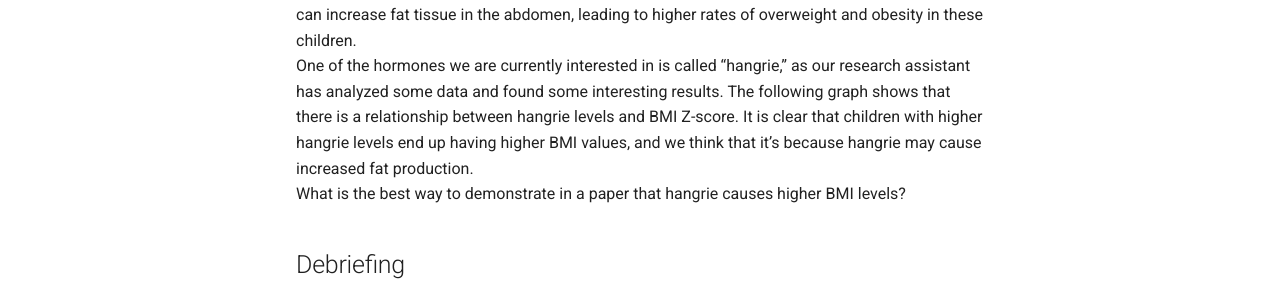
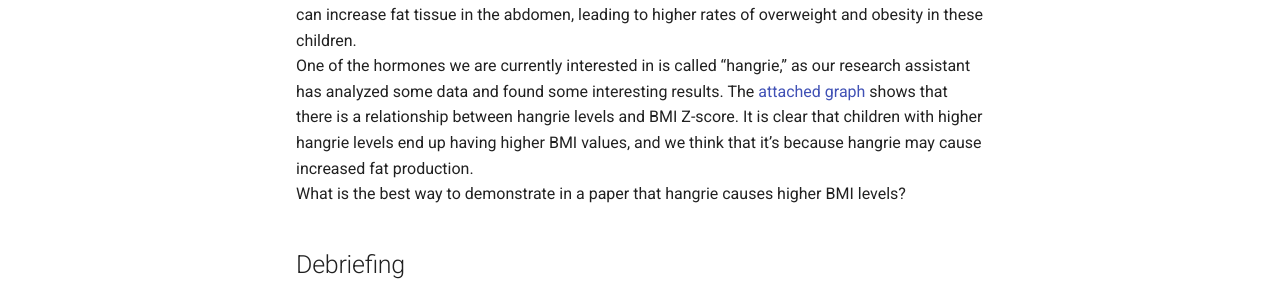
Before and after one commit to USCbiostats/PM516, an MkDocs documentation site: the page built from docs/consults/consult4.md, in a window 1280 px wide and 900 px high. Shown: the part 395-676 px from the top of the window. Built offline with MkDocs 1.6.1 and Material for MkDocs 9.7.7, drawn with Linux system fonts in a browser that asks for light colours; comment, search, counter and statistics services are not loaded.

Commit message:
Consult 4 Update

```diff
--- a/docs/consults/consult4.md
+++ b/docs/consults/consult4.md
@@ -3,7 +3,7 @@
 ## Opening Statement
 
 I work for a research group that studies the determinants of adiposity (i.e., fat) in children. We’ve been studying several different hormone levels in children to see if they are related to abnormal weight gain in the first few years of life. We have generally hypothesized that certain hormones can increase fat tissue in the abdomen, leading to higher rates of overweight and obesity in these children.
-One of the hormones we are currently interested in is called “hangrie,” as our research assistant has analyzed some data and found some interesting results. The following graph shows that there is a relationship between hangrie levels and BMI Z-score. It is clear that children with higher hangrie levels end up having higher BMI values, and we think that it’s because hangrie may cause increased fat production.
+One of the hormones we are currently interested in is called “hangrie,” as our research assistant has analyzed some data and found some interesting results. The [attached graph](consult4_graph.png) shows that there is a relationship between hangrie levels and BMI Z-score. It is clear that children with higher hangrie levels end up having higher BMI values, and we think that it’s because hangrie may cause increased fat production.
 What is the best way to demonstrate in a paper that hangrie causes higher BMI levels?
 
 
```
Also changed, not shown: docs/consults/consult4_graph.png (added).
